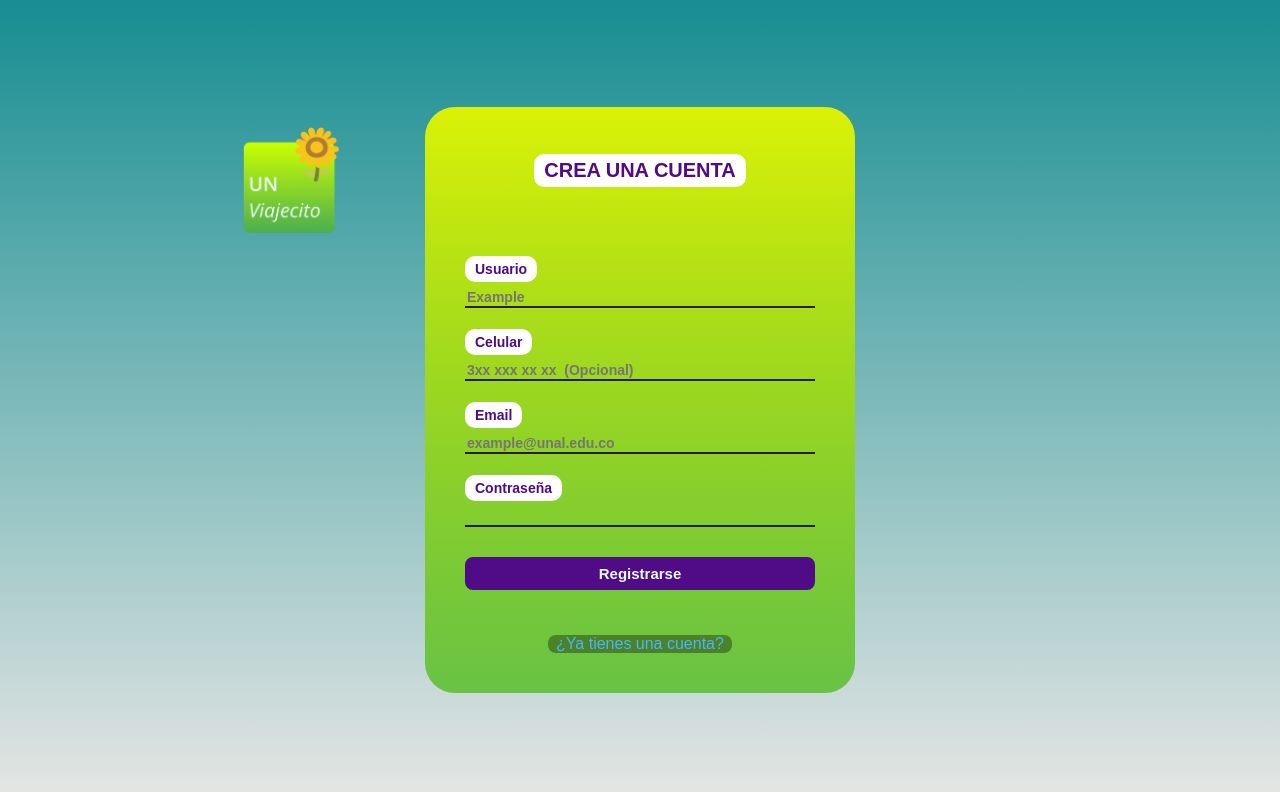
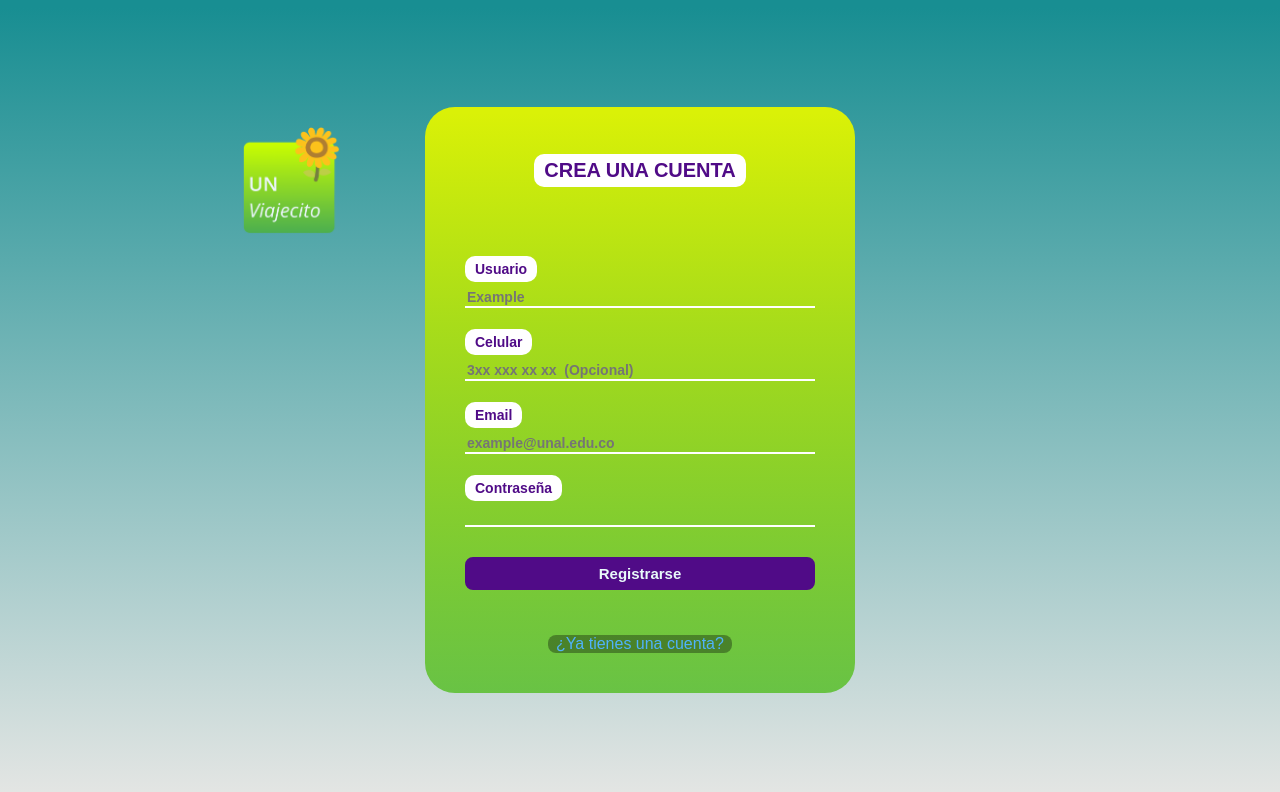
Before and after one commit to jzmendezl/UNviajecito_MERN, a React (Create React App) app in the folder client/: page /register in a window 1280 px wide. Shown: the top 792 px of the page. Built offline with nearby package versions, Linux system fonts and the light colour scheme.

Commit message:
corregido texto password email

```diff
--- a/client/src/pages/login.js
+++ b/client/src/pages/login.js
@@ -93,16 +93,12 @@ export default function LoginPage() {
       </div>
       <h2 class="titulo-form">Iniciar sesión</h2><br></br>
         <form id='formLogin' onSubmit={handleLoginEmail}>
-          <label htmlFor="email" className='lbl-email'>
-            <Typography color={"black"} variant="h6" >
-              Email
-            </Typography>
+          <label htmlFor="email">
+              <span>Email</span>
             <input type="email" name="email" id="email" placeholder='example@unal.edu.co' onChange={(e) => setEmail(e.target.value)} required />
           </label>
-          <label htmlFor="password">
-          <Typography color={"black"} variant="h6" >
-              Contraseña
-            </Typography>
+          <label htmlFor="password" >
+             <span>Password</span>
             <input type="password" name="password" id="password" placeholder='Contraseña' onChange={(e) => setPassword(e.target.value)} required/>
           </label>
           <button type="submit" className='sendLogin'>Login</button>
--- a/client/src/resources/css/login.css
+++ b/client/src/resources/css/login.css
@@ -94,7 +94,7 @@ label input {
     border: none;
     margin-top: 10px;
     margin-bottom: 10px;
-    border-bottom: 5px solid #000000;
+    border-bottom: 2px solid white;
     color: #fff;
 
     font-size: 14px;
--- a/client/src/resources/css/register.css
+++ b/client/src/resources/css/register.css
@@ -57,7 +57,7 @@ label input {
   border: none;
   margin-top: 10px;
   margin-bottom: 10px;
-  border-bottom: 2px solid #271d1d;
+  border-bottom: 2px solid white;
   color: #fff;
   font-size: 14px;
 }
```
